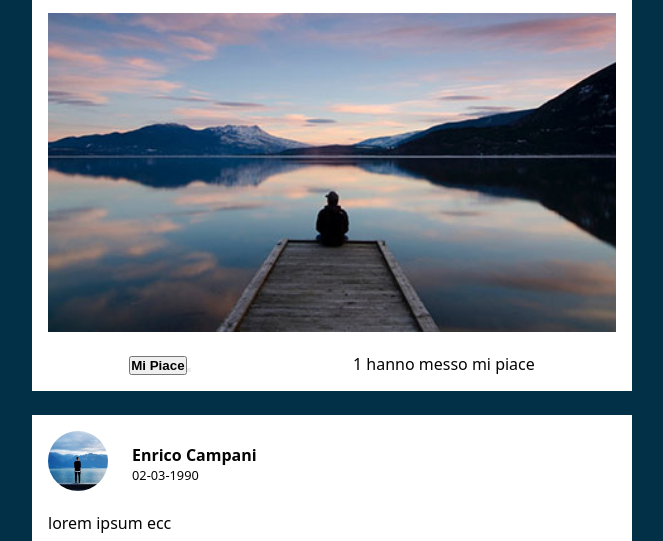
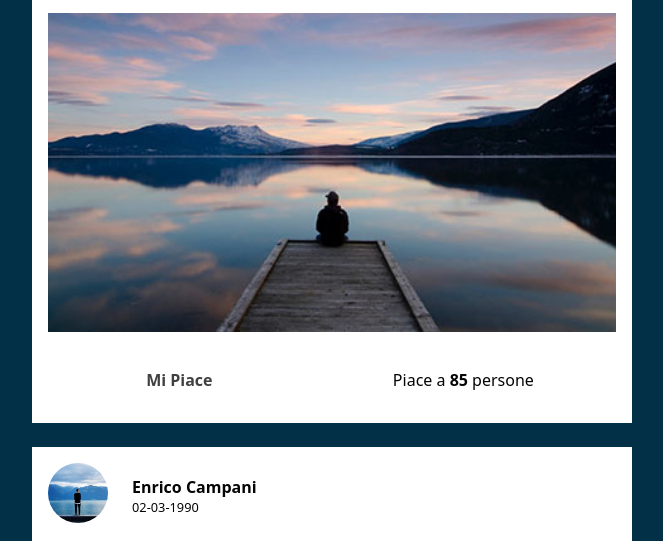
Before and after one commit to SimoneDiPrima/js-social-posts, a plain HTML site: page index.html in a window 1280 px wide. Shown: the part 238-779 px from the top of the page, without its empty margins (308-971 px from the left). Drawn offline with Linux system fonts and the light colour scheme.

Commit message:
impostazione bottone

```diff
--- a/script.js
+++ b/script.js
@@ -41,7 +41,7 @@ const postArray = [
     birthDate : `02-05-1994`,
     text:`lorem ipsum not laborem success ecc`,
     image:`img/03.jpg`,
-    likes:85,
+    likes:89,
 
 },
 {
@@ -51,7 +51,7 @@ const postArray = [
     birthDate : `17-03-1992`,
     text:`lorem ipsum not laborem success ecc`,
     image:`img/04.jpg`,
-    likes:85,
+    likes:55,
 
 },
 {
@@ -61,7 +61,7 @@ const postArray = [
     birthDate : `07-02-1995`,
     text:`lorem ipsum not laborem success ecc`,
     image:`img/05.jpg`,
-    likes:85,
+    likes:125,
 
 }
 ]
@@ -126,14 +126,12 @@ for(let i=0;i<postArray.length;i++){
 <div class="post__footer">
           <div class="likes js-likes">
             <div class="likes__cta">
-    <button>
+              <a class="like-button js-like-button" href="#" data-postid="1">
                 <i class="like-button__icon fas fa-thumbs-up" aria-hidden="true"></i>
-    <span class="like-button__label"${buttonlikes} >Mi Piace</span>
-    <button>
-
+                <span class="like-button__label">Mi Piace</span>
               </a>
             </div>
-    <div class="likes__counter">${counterlikess} hanno messo mi piace</div>
+            <div class="likes__counter">Piace a <b id="like-counter-1" class="js-likes-counter">${currentPost.likes}</b> persone</div>
           </div>
         </div>
 </div>
```
Also changed, not shown: style.css (line endings or trailing spaces). Lines whose indentation alone changed are shown as unchanged.
